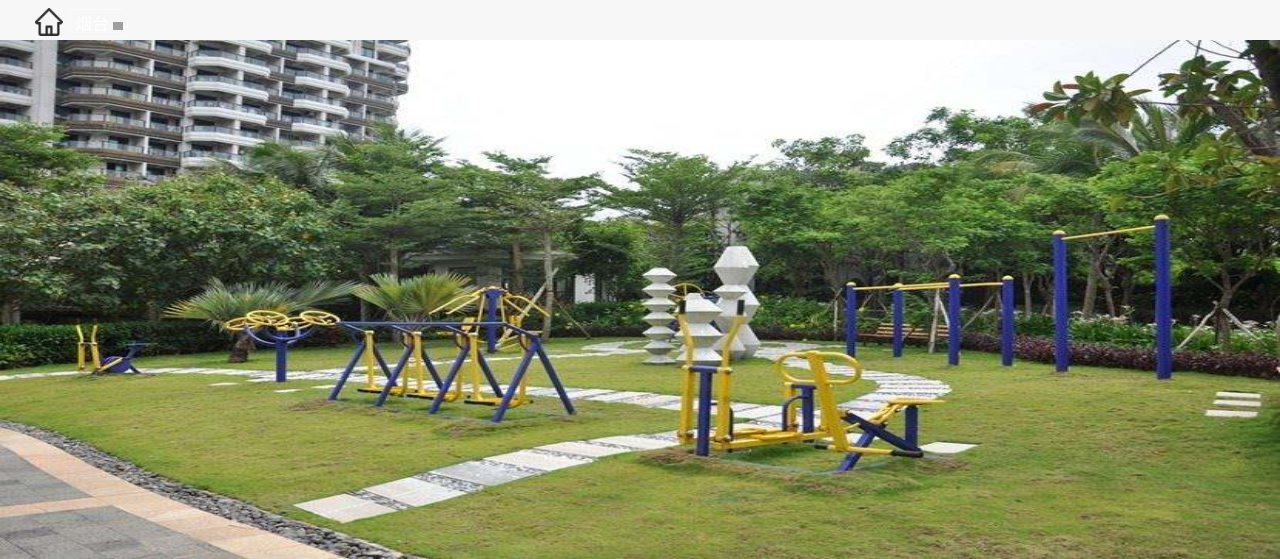
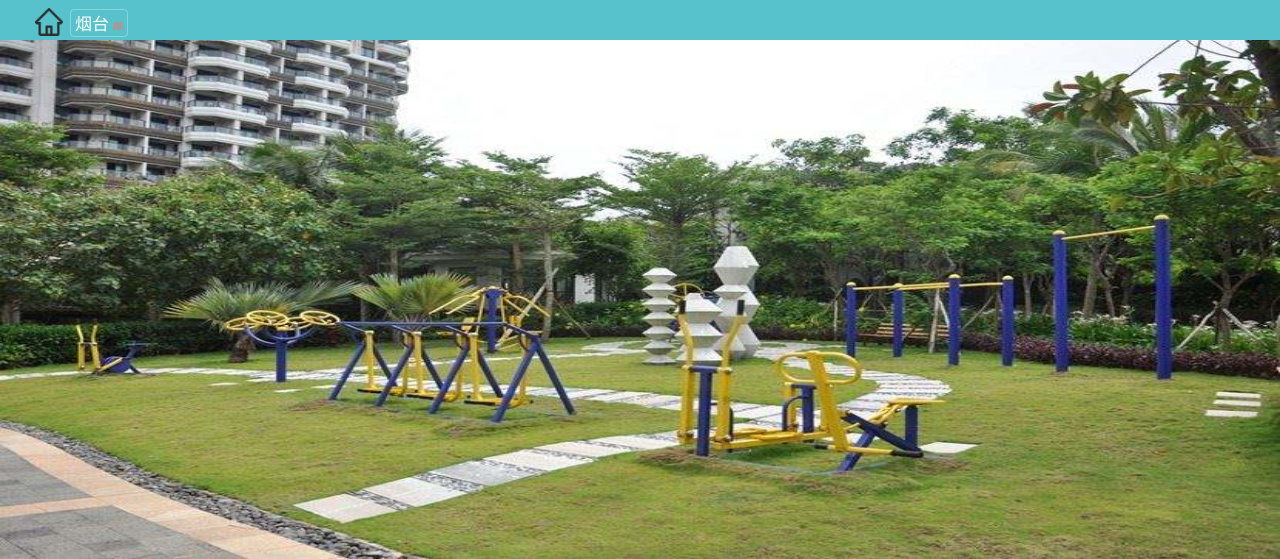
Before and after one commit to sun-cc1/Software_engineering, a PHP site: page /m_index.html in a window 1280 px wide; the page is wider, and only the part inside the window is pictured. Shown: the top 559 px of that part. Run offline with PHP 8.4, Linux system fonts and the light colour scheme; grey boxes are pictures that could not be loaded.

Commit message:
common修改

```diff
--- a/css/m_common.css
+++ b/css/m_common.css
@@ -73,6 +73,15 @@ img{
 	left: 0px;
 	z-index: 5;
 }
+.head_top{
+	width: 100%;
+	height: 40px;
+	background: #57C2CC;
+	position: fixed;
+	top: 0px;
+	left: 0px;
+	z-index: 5;
+}
 .turn_back{
 	position: absolute;
 	left: 0;
```
